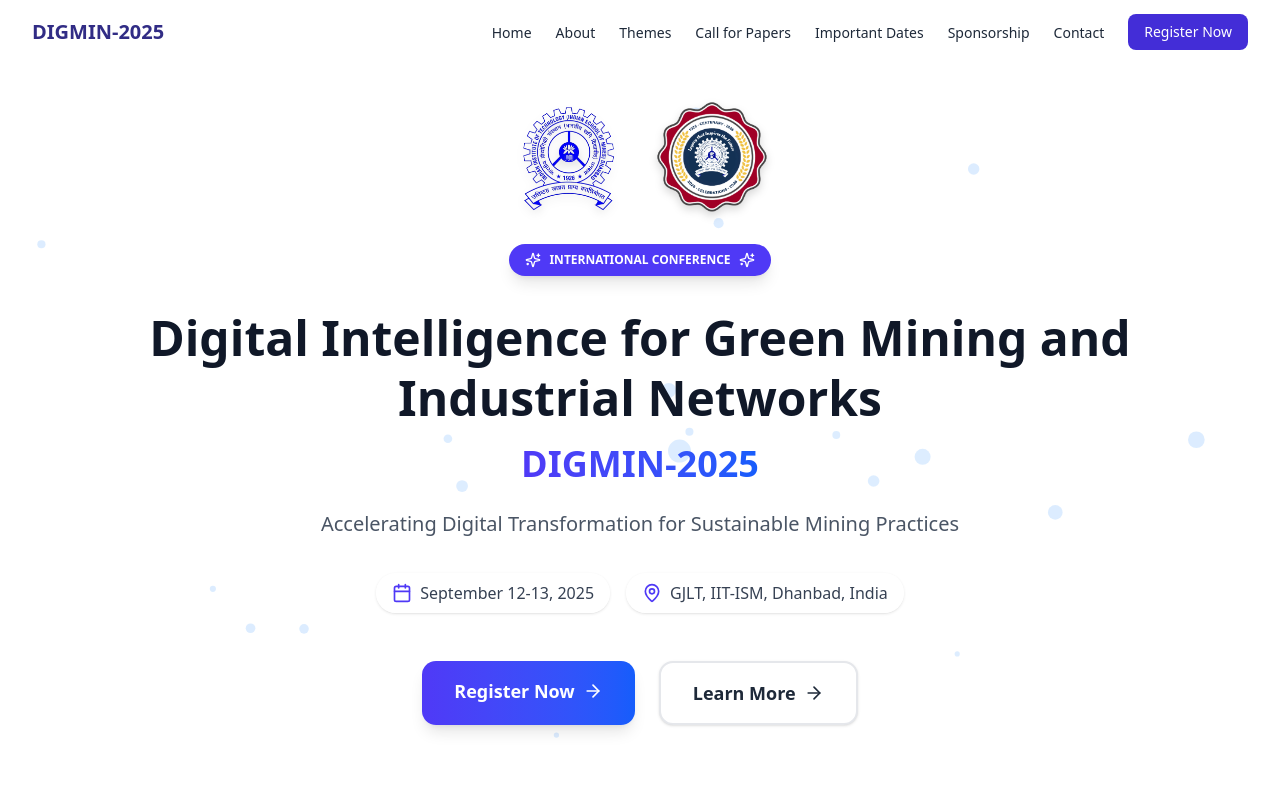
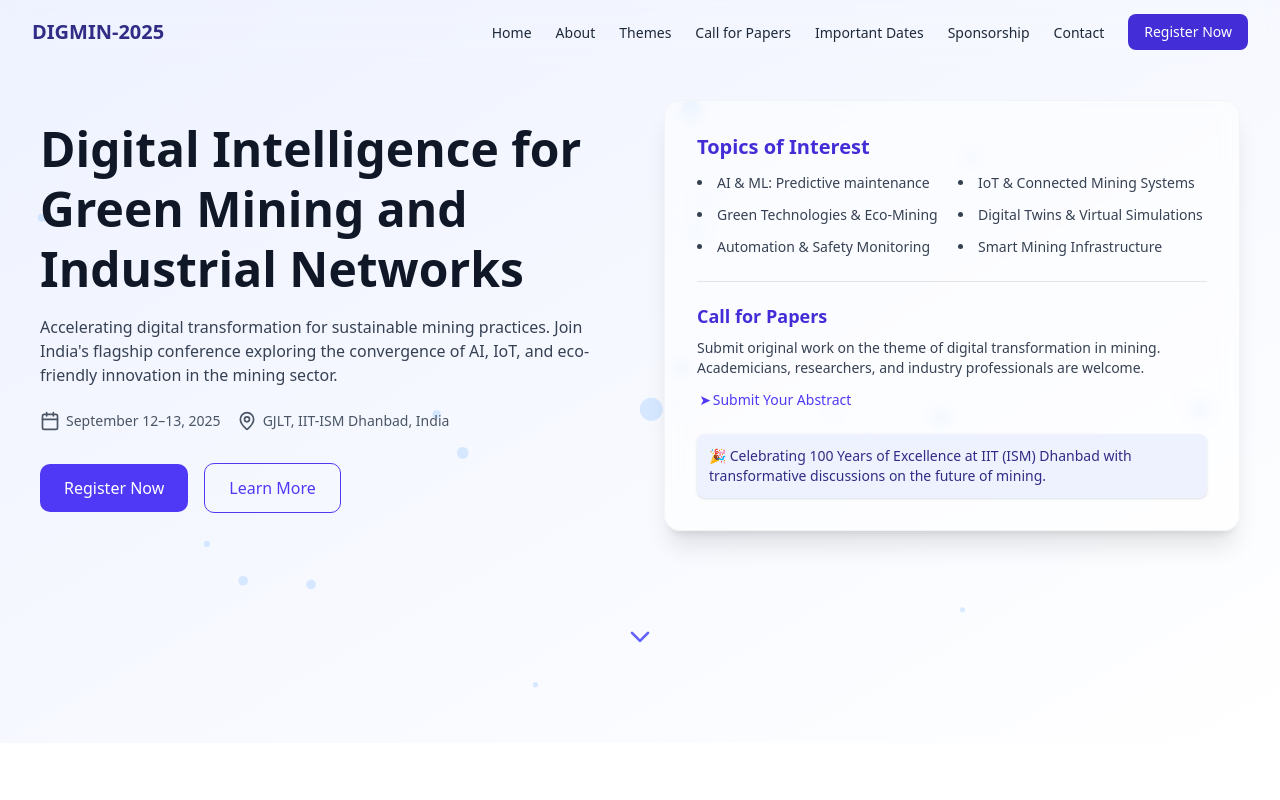
Before and after one commit to anirban2005143a/international-conference-digimin-2025, a Next.js app in the folder frontend/: page / in a window 1280 px wide. Shown: the top 800 px of the page. Built offline with nearby package versions, Linux system fonts and the light colour scheme; a web font is replaced by a local one.

Commit message:
update hero section and reduce the home page

```diff
--- a/frontend/src/components/homepage/HomePage.jsx
+++ b/frontend/src/components/homepage/HomePage.jsx
@@ -13,9 +13,9 @@
     <main className="overflow-hidden">
       <HeroSection />
       <CountdownTimer />
-      <AboutSection />
+      {/* <AboutSection /> */}
       <KeyThemesSection />
-      <CallForPapersSection />
+      {/* <CallForPapersSection /> */}
       <ImportantDatesSection />
       <OrganizersSection />
     </main>
--- a/frontend/src/components/homepage/sections/CallForPapersSection.jsx
+++ b/frontend/src/components/homepage/sections/CallForPapersSection.jsx
@@ -37,7 +37,7 @@
             <Link
               href="/registration"
               className="inline-flex items-center px-6 py-3 bg-white text-indigo-900 rounded-md font-bold text-lg hover:bg-indigo-50 transition-colors shadow-lg"
-              // whileHover="hover"
+              whileHover="hover"
               initial="rest"
               variants={buttonHover}
             >
--- a/frontend/src/components/homepage/sections/CountdownTimer.jsx
+++ b/frontend/src/components/homepage/sections/CountdownTimer.jsx
@@ -94,7 +94,6 @@
                 type: 'spring',
                 stiffness: 100
               }}
-              // whileHover={{ y: -3 }}
             >
               <div className="relative z-10 flex flex-col items-center justify-center w-full h-full p-4">
                 <AnimatePresence mode="wait">
--- a/frontend/src/components/homepage/sections/HeroBackground.jsx
+++ b/frontend/src/components/homepage/sections/HeroBackground.jsx
@@ -1,32 +1,34 @@
 import React, { useEffect, useState } from 'react'
 import { motion } from "framer-motion"
 
-const HeroBackground = () => {
+const HeroBackground = ({ continerRef }) => {
 
     const [particles, setparticles] = useState(null)
 
     useEffect(() => {
+        if (continerRef.current) {
             const arr = [...Array(20)].map(() => ({
-            initialX: Math.random() * window.innerWidth,
-            initialY: Math.random() * window.innerHeight,
+                initialX: Math.random() * continerRef.current.clientWidth,
+                initialY: Math.random() * continerRef.current.clientHeight,
                 scale: Math.random() * 0.5 + 0.5,
                 animateX: [
-                Math.random() * window.innerWidth,
-                Math.random() * window.innerWidth,
-                Math.random() * window.innerWidth,
+                    Math.random() * continerRef.current.clientWidth,
+                    Math.random() * continerRef.current.clientWidth,
+                    Math.random() * continerRef.current.clientWidth,
                 ],
                 animateY: [
-                Math.random() * window.innerHeight,
-                Math.random() * window.innerHeight,
-                Math.random() * window.innerHeight,
+                    Math.random() * continerRef.current.clientHeight,
+                    Math.random() * continerRef.current.clientHeight,
+                    Math.random() * continerRef.current.clientHeight,
                 ],
                 size: Math.random() * 20 + 5,
             }))
             setparticles(arr)
+        }
     }, []);
     return (
         <>
-            {particles && <div className="absolute inset-0 overflow-hidden">
+            {particles && <div className="absolute inset-0 overflow-hidden bg-gradient-to-br from-indigo-50 to-white -z-10">
                 <div className="particles-container">
                     {particles.map((p, index) => (
                         <motion.div
--- a/frontend/src/components/homepage/sections/HeroSection.jsx
+++ b/frontend/src/components/homepage/sections/HeroSection.jsx
@@ -1,235 +1,226 @@
 "use client"
-import React from 'react';
-import { motion, useScroll, useTransform } from 'framer-motion';
-import { Calendar, MapPin, ArrowRight, Sparkles, ChevronDown } from 'lucide-react';
-import Image from 'next/image';
+import React, { useRef } from 'react';
+import { motion } from 'framer-motion';
+import { Calendar, MapPin, ChevronDown, } from 'lucide-react';
 import HeroBackground from './HeroBackground';
 import {
   CONFERENCE_NAME,
-  CONFERENCE_ACRONYM,
   CONFERENCE_TAGLINE,
-  CONFERENCE_DATES,
-  CONFERENCE_LOCATION
 } from '@/constants/conferenceData';
 import Link from 'next/link';
 
 const HeroSection = () => {
-  const container = {
+
+  const continerRef = useRef(null)
+
+  return (
+    <section
+      ref={continerRef}
+      id="home"
+      className="relative py-25 "
+    >
+      {/* Enhanced Particle Background */}
+      <HeroBackground continerRef={continerRef} />
+
+
+      <section className="px-4 md:px-10">
+        <div className="max-w-7xl mx-auto grid grid-cols-1 md:grid-cols-2 gap-12 items-center">
+          {/* Left Column - Enhanced with staggered children animations */}
+          <motion.div
+            initial="hidden"
+            animate="visible"
+            variants={{
               hidden: { opacity: 0 },
               visible: {
                 opacity: 1,
                 transition: {
                   staggerChildren: 0.15,
-        delayChildren: 0.3
+                  delayChildren: 0.2
                 }
               }
-  };
+            }}
+          >
 
-  const fadeInUp = {
+            <motion.h1
+              variants={{
                 hidden: { opacity: 0, y: 30 },
                 visible: {
                   opacity: 1,
                   y: 0,
                   transition: {
-        duration: 0.8,
-        ease: [0.16, 0.77, 0.47, 0.97]
-      }
-    }
-  };
-
-  const scaleUp = {
-    hidden: { opacity: 0, scale: 0.8 },
-    visible: {
-      opacity: 1,
-      scale: 1,
-      transition: {
-        duration: 0.6,
-        ease: "backOut"
-      }
-    }
-  };
-
-  const buttonHover = {
-    rest: { scale: 1 },
-    hover: {
-      scale: 1.05,
-      transition: {
-        duration: 0.3,
                     type: "spring",
-        stiffness: 400,
+                    stiffness: 100,
                     damping: 10
                   }
                 }
-  };
+              }}
+              className="text-4xl md:text-5xl font-semibold text-gray-900 leading-tight mb-4"
+            >
+              {CONFERENCE_NAME}
+            </motion.h1>
 
-  const floating = {
-    rest: { y: 0 },
-    hover: {
-      y: -5,
-      transition: {
-        duration: 0.5,
-        repeat: Infinity,
-        repeatType: "reverse",
-        ease: "easeInOut"
-      }
-    }
-  };
-
-  return (
-    <section
-      id="home"
-      className="relative py-25 "
+            <motion.p
+              variants={{
+                hidden: { opacity: 0, x: -20 },
+                visible: { opacity: 1, x: 0, transition: { ease: "easeOut", duration: 0.6 } }
+              }}
+              className="text-gray-700 text-base mb-6"
             >
-      {/* Enhanced Particle Background */}
-      <HeroBackground />
-
-      {/* Glow Effects */}
-      <div className="absolute inset-0 overflow-hidden">
-        <div className="absolute top-1/4 left-1/4 w-64 h-64 bg-indigo-500 rounded-full filter blur-[100px] opacity-20 mix-blend-screen"></div>
-        <div className="absolute bottom-1/4 right-1/4 w-64 h-64 bg-blue-400 rounded-full filter blur-[100px] opacity-20 mix-blend-screen"></div>
-      </div>
-
-      <div className="relative z-10 max-w-7xl mx-auto px-4  sm:px-6 lg:px-8 text-center">
-        <motion.div
-          className="flex justify-center mb-8"
-          initial="hidden"
-          animate="visible"
-          viewport={{ once: true, margin: "-100px" }}
-          variants={scaleUp}
-        >
-          <div className="flex space-x-8 items-center">
-            <motion.div
-              whilehover="hover"
-              variants={floating}
-            >
-              <Image
-                width={200}
-                height={200}
-                loading='lazy'
-                quality={50}
-                src="/ism-logo.png"
-                alt="IIT ISM Dhanbad Logo"
-                className="h-28 w-28 object-contain drop-shadow-lg"
-              />
-            </motion.div>
-            <motion.div
-              whilehover="hover"
-              variants={floating}
-            >
-              <Image
-                width={200}
-                height={200}
-                loading='lazy'
-                quality={50}
-                src="/digimin-logo.png"
-                alt="DIGMIN Conference Logo"
-                className="h-28 w-28 object-contain drop-shadow-lg"
-              />
-            </motion.div>
-          </div>
-        </motion.div>
+              {CONFERENCE_TAGLINE}
+            </motion.p>
 
             <motion.div
-          className="mb-6"
-          initial="hidden"
-          animate="visible"
-          viewport={{ once: true, margin: "-100px" }}
-          variants={fadeInUp}
+              variants={{
+                hidden: { opacity: 0 },
+                visible: { opacity: 1, transition: { delay: 0.4 } }
+              }}
+              className="flex flex-col sm:flex-row sm:items-center gap-4 text-sm text-gray-600 mb-8"
             >
-          <motion.span
-            className="inline-flex items-center py-2 px-4 text-xs font-bold bg-indigo-600 text-white rounded-full mb-2 shadow-lg"
-            whilehover={{ scale: 1.05 }}
-          >
-            <Sparkles className="w-4 h-4 mr-2" />
-            INTERNATIONAL CONFERENCE
-            <Sparkles className="w-4 h-4 ml-2" />
+              <motion.span whileHover={{ scale: 1.02 }} className=' flex items-center gap-1.5 hover:text-indigo-600'>
+                <Calendar className=' w-5 h-5' />
+                September 12–13, 2025
+              </motion.span>
+              <motion.span whileHover={{ scale: 1.02 }} className=' flex items-center gap-1.5 cursor-pointer hover:text-indigo-600'>
+                <MapPin className=' w-5 h-5' />
+                GJLT, IIT-ISM Dhanbad, India
               </motion.span>
             </motion.div>
 
             <motion.div
-          variants={container}
-          initial="hidden"
-          animate="visible"
-          viewport={{ once: true, margin: "-100px" }}
-          className="mb-8"
+              variants={{
+                hidden: { opacity: 0, y: 20 },
+                visible: {
+                  opacity: 1,
+                  y: 0,
+                  transition: {
+                    type: "spring",
+                    stiffness: 300,
+                    damping: 15,
+                    delay: 0.5
+                  }
+                }
+              }}
+              className="flex  items-center flex-row gap-4"
             >
-          <motion.h1
-            className="max-w-[90%] mx-auto text-4xl lg:text-5xl font-bold mb-4 text-gray-900 leading-tight"
-            variants={fadeInUp}
+              <Link
+                href={"/registration"}
+                whileHover={{
+                  scale: 1.05,
+                  boxShadow: "0 10px 25px -5px rgba(79, 70, 229, 0.3)"
+                }}
+                whileTap={{ scale: 0.98 }}
+                className="bg-indigo-600 cursor-pointer text-white sm:px-6 px-3 py-3 rounded-lg font-medium hover:bg-indigo-700 "
               >
-            {CONFERENCE_NAME}
-          </motion.h1>
-
-          <motion.div
-            className="text-2xl md:text-3xl lg:text-4xl font-bold text-indigo-600 mb-6"
-            variants={fadeInUp}
+                Register Now
+              </Link>
+              <Link
+                href={"/about"}
+                whileHover={{
+                  scale: 1.05,
+                  backgroundColor: "rgba(79, 70, 229, 0.05)"
+                }}
+                whileTap={{ scale: 0.98 }}
+                className="border cursor-pointer border-indigo-600 text-indigo-600 sm:px-6 px-3 py-3 rounded-lg font-medium hover:bg-indigo-50 "
               >
-            <span className="bg-gradient-to-r from-indigo-600 to-blue-600 bg-clip-text text-transparent">
-              {CONFERENCE_ACRONYM}
-            </span>
+                Learn More
+              </Link>
+            </motion.div>
           </motion.div>
 
-          <motion.p
-            className="text-lg md:text-xl text-gray-600 max-w-3xl mx-auto leading-relaxed"
-            variants={fadeInUp}
+          {/* Right Column - Card with sophisticated animations */}
+          <motion.div
+            initial={{ opacity: 0, y: 50, rotateY: 5 }}
+            animate={{
+              opacity: 1,
+              y: 0,
+              rotateY: 0,
+              transition: {
+                type: "spring",
+                stiffness: 60,
+                damping: 15,
+                delay: 0.3
+              }
+            }}
+            viewport={{ once: true, margin: "-100px" }}
+            className=" backdrop-blur-sm bg-white/50 rounded-2xl shadow-xl hover:shadow-2xl p-6 md:p-8 border border-gray-100 transition-shadow"
           >
-            {CONFERENCE_TAGLINE}
-          </motion.p>
+            <motion.div
+              initial={{ opacity: 0 }}
+              animate={{
+                opacity: 1,
+                transition: { delay: 0.6 }
+              }}
+              className="mb-6"
+            >
+              <h2 className="text-xl font-semibold text-indigo-700 mb-3">Topics of Interest</h2>
+              <motion.ul
+                className="text-sm text-gray-700 grid grid-cols-1 sm:grid-cols-2 gap-3 list-disc list-inside"
+              >
+                {[
+                  "AI & ML: Predictive maintenance",
+                  "IoT & Connected Mining Systems",
+                  "Green Technologies & Eco-Mining",
+                  "Digital Twins & Virtual Simulations",
+                  "Automation & Safety Monitoring",
+                  "Smart Mining Infrastructure"
+                ].map((item, i) => (
+                  <motion.li
+                    key={i}
+                    initial={{ opacity: 0, x: -10 }}
+                    animate={{
+                      opacity: 1,
+                      x: 0,
+                      transition: { delay: 0.7 + i * 0.1 }
+                    }}
+                    className=""
+                  >
+                    {item}
+                  </motion.li>
+                ))}
+              </motion.ul>
             </motion.div>
 
             <motion.div
-          className="flex flex-col md:flex-row justify-center items-center gap-4 mb-12"
-          initial="hidden"
-          animate="visible"
-          viewport={{ once: true, margin: "-100px" }}
-          variants={fadeInUp}
+              initial={{ opacity: 0 }}
+              animate={{
+                opacity: 1,
+                transition: { delay: 1.2 }
+              }}
+              className="border-t pt-5"
             >
-          <div className="flex items-center gap-2 bg-white/80 backdrop-blur-sm px-4 py-2 rounded-full shadow-sm">
-            <Calendar className="w-5 h-5 text-indigo-600" />
-            <span className="font-medium text-gray-700">{CONFERENCE_DATES}</span>
-          </div>
-          <a
-            target='_blank'
-            href={`https://maps.app.goo.gl/dAuYdJb6HSfQn3q49`}
-            className="flex items-center gap-2 bg-white/80 backdrop-blur-sm px-4 py-2 rounded-full shadow-sm cursor-pointer hover:bg-white transition-colors">
-            <MapPin className="w-5 h-5 text-indigo-600" />
-            <span className="font-medium text-gray-700">{CONFERENCE_LOCATION}</span>
-          </a>
+              <h3 className="text-lg font-semibold text-indigo-700 mb-2">Call for Papers</h3>
+              <p className="text-sm text-gray-700 mb-3">
+                Submit original work on the theme of digital transformation in mining. Academicians, researchers, and industry professionals are welcome.
+              </p>
+              <Link
+                href={"/callforpapers"}
+                className="text-indigo-600 font-medium cursor-pointer text-sm hover:translate-x-1.5 flex items-center gap-1 transition-transform"
+              >
+                <motion.span
+                  animate={{ x: [0, 3, 0] }}
+                  transition={{ repeat: Infinity, duration: 1.5 }}
+                >
+                  ➤
+                </motion.span>
+                Submit Your Abstract
+              </Link>
             </motion.div>
 
             <motion.div
-          className="flex flex-col sm:flex-row justify-center gap-6"
-          initial="hidden"
-          animate="visible"
-          viewport={{ once: true, margin: "-100px" }}
-          variants={container}
+              initial={{ opacity: 0, scale: 0.9 }}
+              animate={{
+                opacity: 1,
+                scale: 1,
+                transition: { delay: 1.4, type: "spring" }
+              }}
+              className="mt-6 bg-indigo-50 rounded-md p-3 text-sm text-indigo-900 shadow-sm"
             >
-          <Link
-            href={"/registration"}
-            className="relative px-8 py-4 bg-gradient-to-r from-indigo-600 to-blue-600 text-white rounded-xl font-bold text-lg shadow-lg overflow-hidden group"
-            whilehover="hover"
-            initial="rest"
-            variants={buttonHover}
-          >
-            <span  className="relative z-10 flex items-center justify-center gap-2">
-              Register Now <ArrowRight className="w-5 group-hover:translate-x-1 transition-transform" />
-            </span>
-          </Link>
-
-          <Link
-            href={"/about"}
-            className="relative px-8 py-4 bg-white text-gray-800 border-2 border-gray-200 rounded-xl font-bold text-lg shadow-sm overflow-hidden group"
-            whilehover="hover"
-            initial="rest"
-            variants={buttonHover}
-          >
-            <span  className="relative z-10 flex items-center justify-center gap-2">
-              Learn More <ArrowRight className="w-5 h-5 group-hover:translate-x-1 transition-transform" />
-            </span>
-            <span className="absolute inset-0 bg-gray-100 opacity-0 group-hover:opacity-100 transition-opacity"></span>
-          </Link>
+              🎉 Celebrating 100 Years of Excellence at IIT (ISM) Dhanbad with transformative discussions on the future of mining.
+            </motion.div>
           </motion.div>
         </div>
+      </section>
+
       {/* Animated scroll indicator */}
       <motion.div
         className="mt-20 flex justify-center"
--- a/frontend/src/components/homepage/sections/KeyThemesSection.jsx
+++ b/frontend/src/components/homepage/sections/KeyThemesSection.jsx
@@ -108,14 +108,14 @@
               initial="hidden"
               whileInView="visible"
               variants={itemVariants}
-              whilehover={{ y: -5 }}
+              whileHover={{ y: -5 }}
               transition={{ duration: 0.3 }}
             >
               <div className="absolute inset-0 bg-gradient-to-br from-indigo-100 to-indigo-50 rounded-xl opacity-0 group-hover:opacity-100 transition-opacity duration-300 -z-10" />
 
               <motion.div
                 className="h-full  rounded-xl shadow-sm border border-gray-100 overflow-hidden hover:shadow-lg transition-all duration-300 flex flex-col"
-                whilehover="hover"
+                whileHover="hover"
                 initial="rest"
                 variants={hoverVariants}
               >
--- a/frontend/src/components/ui/button.jsx
+++ /dev/null
@@ -1,55 +0,0 @@
-import * as React from "react"
-import { Slot } from "@radix-ui/react-slot"
-import { cva } from "class-variance-authority";
-
-import { cn } from "@/lib/utils"
-
-const buttonVariants = cva(
-  "inline-flex items-center justify-center gap-2 whitespace-nowrap rounded-md text-sm font-medium transition-all disabled:pointer-events-none disabled:opacity-50 [&_svg]:pointer-events-none [&_svg:not([class*='size-'])]:size-4 shrink-0 [&_svg]:shrink-0 outline-none focus-visible:border-ring focus-visible:ring-ring/50 focus-visible:ring-[3px] aria-invalid:ring-destructive/20 dark:aria-invalid:ring-destructive/40 aria-invalid:border-destructive",
-  {
-    variants: {
-      variant: {
-        default:
-          "bg-primary text-primary-foreground shadow-xs hover:bg-primary/90",
-        destructive:
-          "bg-destructive text-white shadow-xs hover:bg-destructive/90 focus-visible:ring-destructive/20 dark:focus-visible:ring-destructive/40 dark:bg-destructive/60",
-        outline:
-          "border bg-background shadow-xs hover:bg-accent hover:text-accent-foreground dark:bg-input/30 dark:border-input dark:hover:bg-input/50",
-        secondary:
-          "bg-secondary text-secondary-foreground shadow-xs hover:bg-secondary/80",
-        ghost:
-          "hover:bg-accent hover:text-accent-foreground dark:hover:bg-accent/50",
-        link: "text-primary underline-offset-4 hover:underline",
-      },
-      size: {
-        default: "h-9 px-4 py-2 has-[>svg]:px-3",
-        sm: "h-8 rounded-md gap-1.5 px-3 has-[>svg]:px-2.5",
-        lg: "h-10 rounded-md px-6 has-[>svg]:px-4",
-        icon: "size-9",
-      },
-    },
-    defaultVariants: {
-      variant: "default",
-      size: "default",
-    },
-  }
-)
-
-function Button({
-  className,
-  variant,
-  size,
-  asChild = false,
-  ...props
-}) {
-  const Comp = asChild ? Slot : "button"
-
-  return (
-    (<Comp
-      data-slot="button"
-      className={cn(buttonVariants({ variant, size, className }))}
-      {...props} />)
-  );
-}
-
-export { Button, buttonVariants }
--- a/frontend/src/constants/conferenceData.js
+++ b/frontend/src/constants/conferenceData.js
@@ -1,6 +1,6 @@
 export const CONFERENCE_NAME = "Digital Intelligence for Green Mining and Industrial Networks";
 export const CONFERENCE_ACRONYM = "DIGMIN-2025";
-export const CONFERENCE_TAGLINE = "Accelerating Digital Transformation for Sustainable Mining Practices";
+export const CONFERENCE_TAGLINE = "Accelerating digital transformation for sustainable mining practices. Join India's flagship conference exploring the convergence of AI, IoT, and eco-friendly innovation in the mining sector.";
 export const CONFERENCE_DATES = "September 12-13, 2025";
 export const CONFERENCE_LOCATION = "GJLT, IIT-ISM, Dhanbad, India";
 export const CONFERENCE_START_DATE = new Date('2025-09-12T09:00:00');
```
Also changed, not shown: frontend/src/components/ui/badge.jsx (deleted, +0 -44 lines), frontend/src/components/ui/card.jsx (deleted, +0 -101 lines). Lines whose indentation alone changed are shown as unchanged.
